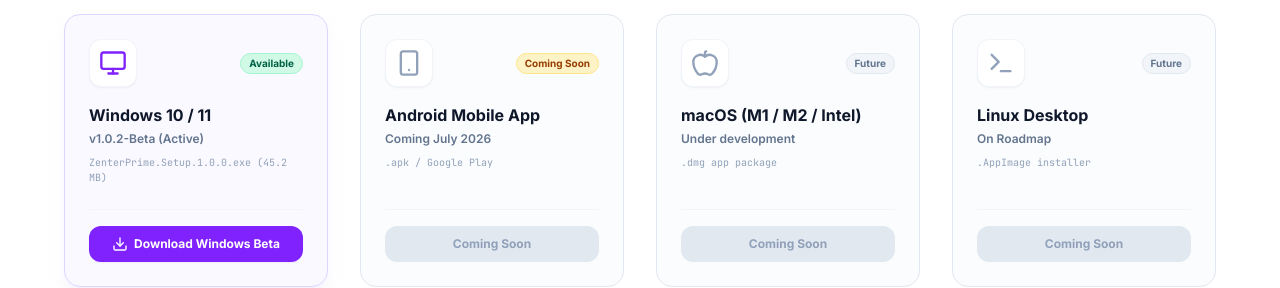
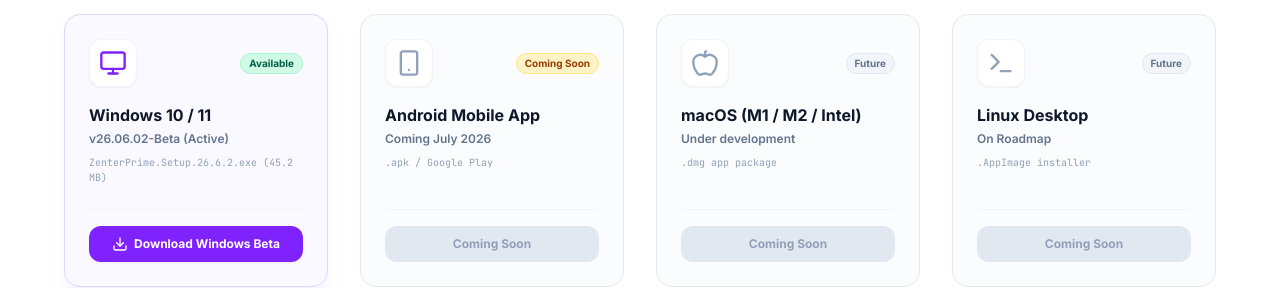
Before and after one commit to MilapsKhasi/ZenterPrime-Website, a React (Vite) app: page / in a window 1280 px wide. Shown: the part 5740-6028 px from the top of the page. Built offline with nearby package versions, Linux system fonts and the light colour scheme.

Commit message:
feat: update desktop application version to 26.6.2
Update download links and UI labels to point to the latest version of ZenterPrime.

```diff
--- a/src/components/Download.tsx
+++ b/src/components/Download.tsx
@@ -29,8 +29,8 @@
       name: 'Windows 10 / 11',
       status: 'available',
       iconName: 'Monitor',
-      badge: 'v1.0.2-Beta (Active)',
-      extension: 'ZenterPrime.Setup.1.0.0.exe (45.2 MB)'
+      badge: 'v26.06.02-Beta (Active)',
+      extension: 'ZenterPrime.Setup.26.6.2.exe (45.2 MB)'
     },
     {
       name: 'Android Mobile App',
@@ -75,8 +75,8 @@
 
   const triggerRealDownload = () => {
     const link = document.createElement('a');
-    link.href = 'https://github.com/MilapsKhasi/Makzon-Developers/releases/download/zenterprime-beta/ZenterPrime.Setup.1.0.0.exe';
-    link.download = 'ZenterPrime.Setup.1.0.0.exe';
+    link.href = 'https://github.com/MilapsKhasi/Makzon-Developers/releases/download/zenterprime-beta/ZenterPrime.Setup.26.6.2.exe';
+    link.download = 'ZenterPrime.Setup.26.6.2.exe';
     link.setAttribute('target', '_blank');
     link.setAttribute('rel', 'noopener noreferrer');
     document.body.appendChild(link);
@@ -258,7 +258,7 @@
                     <div className="flex items-center justify-between text-xs font-bold text-slate-600">
                       <span className="flex items-center gap-1.5">
                         <Loader2 className="w-3.5 h-3.5 animate-spin text-violet-600" />
-                        Downloading ZenterPrime.Setup.1.0.0.exe
+                        Downloading ZenterPrime.Setup.26.6.2.exe
                       </span>
                       <span>{downloadProgress}%</span>
                     </div>
@@ -285,7 +285,7 @@
                       <CheckCircle className="w-5 h-5 text-emerald-500 shrink-0 mt-0.5" />
                       <div>
                         <p className="font-bold text-sm">Download Completed!</p>
-                        <p className="text-xs mt-0.5">The installer `ZenterPrime.Setup.1.0.0.exe` has been fetched locally to your device.</p>
+                        <p className="text-xs mt-0.5">The installer `ZenterPrime.Setup.26.6.2.exe` has been fetched locally to your device.</p>
                       </div>
                     </div>
 
@@ -299,7 +299,7 @@
                         <div className="flex items-start text-xs text-slate-600">
                           <div className="w-5 h-5 rounded-full bg-slate-100 text-slate-800 font-bold flex items-center justify-center shrink-0 mr-2.5">1</div>
                           <div>
-                            <span className="font-bold text-slate-800">Run the Installer:</span> Open the downloaded `ZenterPrime.Setup.1.0.0.exe` file from your browser downloads directory.
+                            <span className="font-bold text-slate-800">Run the Installer:</span> Open the downloaded `ZenterPrime.Setup.26.6.2.exe` file from your browser downloads directory.
                           </div>
                         </div>
 
```
